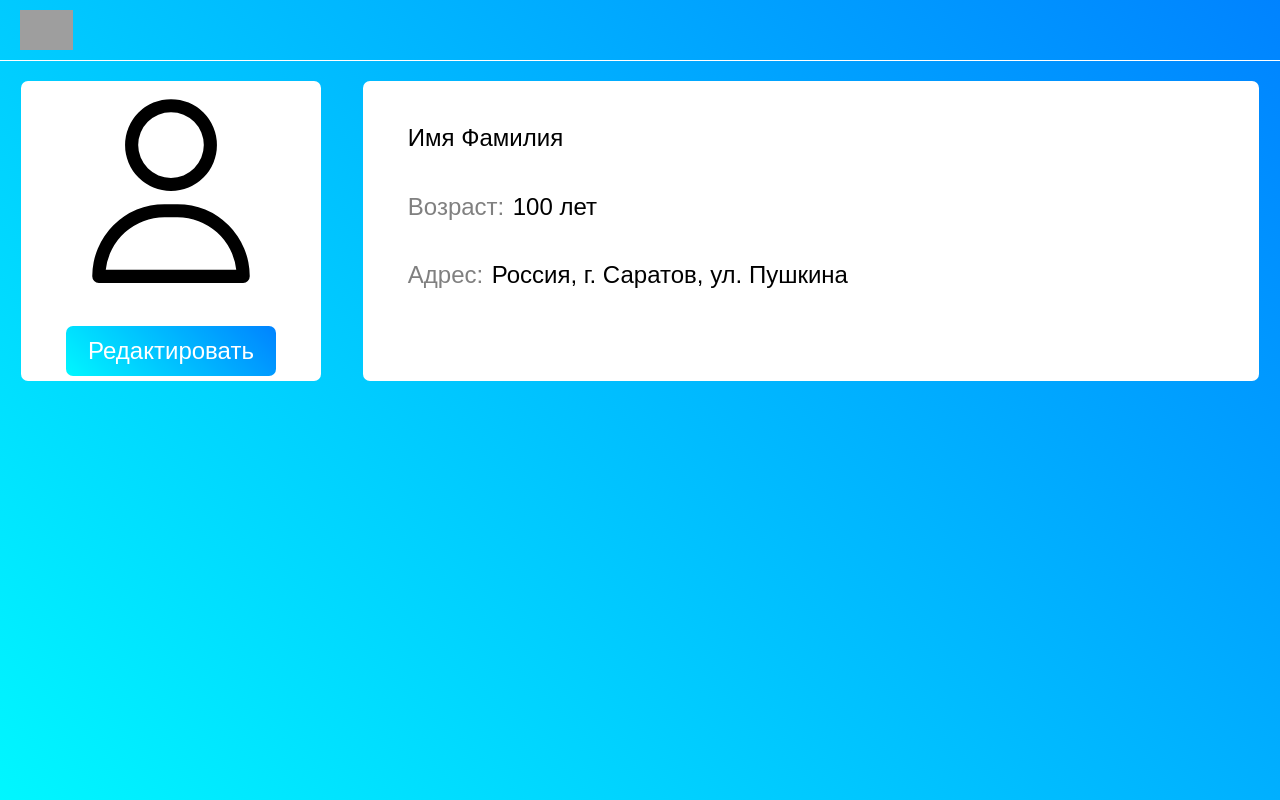
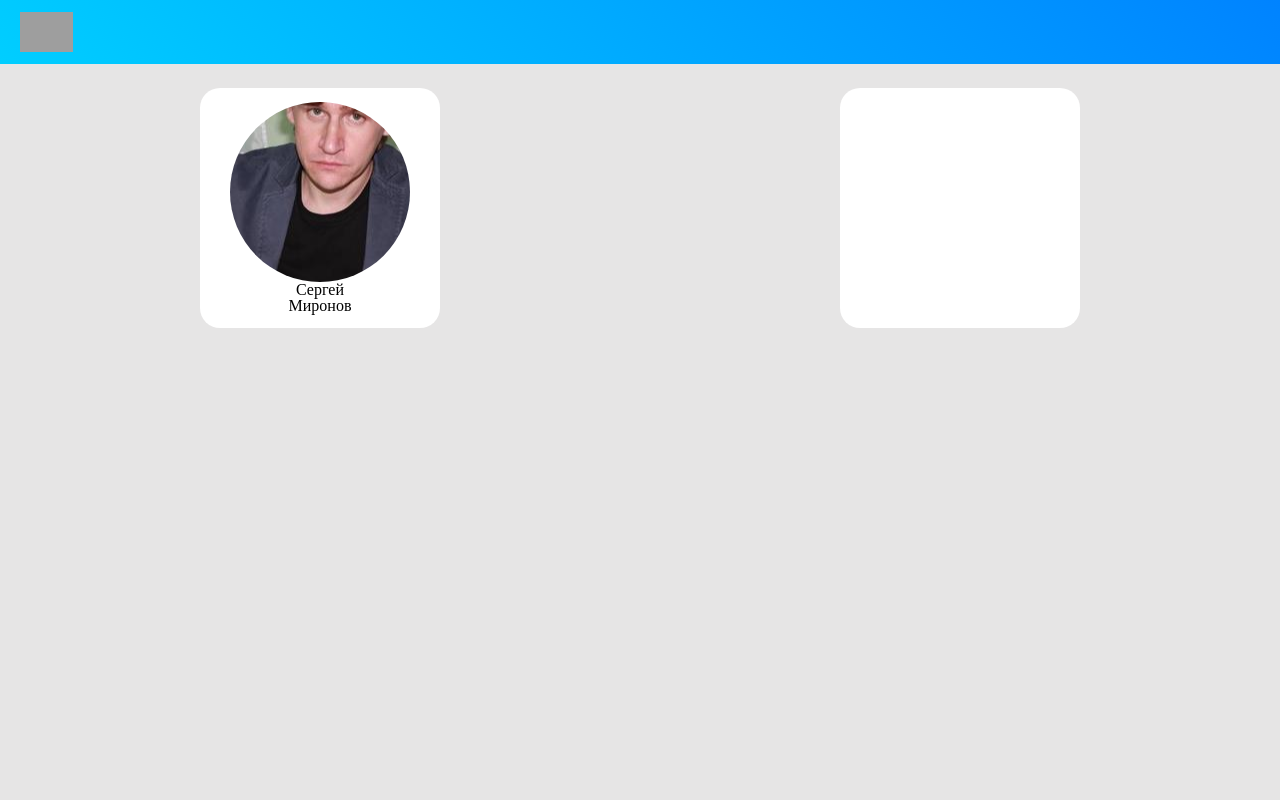
Before and after one commit to ssuplantovision/plantovisionUI, a React (Create React App) app: page /profile in a window 1280 px wide. Built offline with nearby package versions, Linux system fonts and the light colour scheme; grey boxes are pictures that could not be loaded.

Commit message:
new front singUp and Profile

```diff
--- a/src/App.css
+++ b/src/App.css
@@ -5,11 +5,11 @@ header{
   display: flex;
   align-items: center;
   justify-content: space-between;
-  height: 20px;
+  height: 2vh;
   /* width: 90%; */
-  margin: 20px auto;
+  margin: 3vh auto;
   /* background: white; */
-  border-radius: 4.75904px;
+
 }
 .header_icon{
   width: 150px;
--- a/src/pages/Login/Login.css
+++ b/src/pages/Login/Login.css
@@ -1,6 +1,6 @@
 
 
-center{
+.centerLogin{
   align-items: center;
   display: flex;
   flex-direction: column;
@@ -12,7 +12,7 @@ center{
   background: white;
   border-radius: 10px;
 }
-center h1{
+.centerLogin h1{
   margin-top: 10%;
   font-size: xx-large;
 }
--- a/src/pages/Login/Login.tsx
+++ b/src/pages/Login/Login.tsx
@@ -32,7 +32,7 @@ function Login() {
       {/* </Link> */}
       </header>
       <div className='header_line'/>
-      <center>
+      <div className='centerLogin'>
         <h1>Авторизация</h1>
         <div className='input_block'>
           <div className='logIn_user_name'>
@@ -71,7 +71,7 @@ function Login() {
           </a>
           </Link>
         </div>
-      </center>
+      </div>
     </div>
   );
 }
--- a/src/pages/Profile/Profile.css
+++ b/src/pages/Profile/Profile.css
@@ -8,87 +8,39 @@
   /* height: 700px; */
   /* width: 95%;
   height: 900px; */
-  margin: 20px auto;
+  height: 92vh;
+  width: 100%;
+  background-color: rgb(230, 229, 229);
+  /* margin: 20px auto; */
   justify-content: space-around;
   /* background: white; */
-  border-radius: 10px;
+  /* border-radius: 10px; */
 }
-.Profile_center h1{
-  margin-top: 10%;
-  font-size: xx-large;
-}
-.profile_center_left{
-display: flex;
-flex-direction: column;
-
-}
-.profile_center_left_image_block_icon{
-  width: 70%;
-  height: 70%;
-  background: url(../../assets/icons/logIn_icon.svg) center center no-repeat;
-}
-.profile_center_left_image_block{
+/* *{
+  padding:0;
+  margin:0;
+} */
+.Profile_image{
   display: flex;
   flex-direction: column;
   align-items: center;
   justify-content: center;
-  width: 300px;
-  height: 300px;
-  background-color: rgb(255, 255, 255);
-  border-radius: 7px;
+  margin-top: 3vh;
+  width: 30vh;
+  height: 30vh;
+  background: white;
+  border-radius: 20px;
 }
-.profile_center_left_image_block_redact{
-  cursor: pointer;
-  margin-top: 10%;
-  width: 70%;
-  display: flex;
-  justify-content: center;
-  align-items: center;
-  border-radius: 7px;
-  height: 50px;
-  font-family: Arial, sans-serif;
-  background: linear-gradient(45deg, rgba(0, 247, 255, 1) 0%, rgba(0, 131, 255, 1) 100%) center 0 round;
+.Profile_image_icon{
+  width: 75%;
+  height: 75%;
+  border-radius: 50%;
+  background: url(../../assets/images/mir.jpg) center center no-repeat;
 }
-.profile_center_left_image_block_redact h1{
-  font-size: x-large;
-  color: white;
-  margin: 0;
+.Profile_info{
+  margin-top: 3vh;
+  width: 30vh;
+  height: 30vh;
+  background: white;
+  border-radius: 20px;
 }
-.profile_center_right{
-
-  width: 70%;
-  height: 300px;
-  background-color: rgb(255, 255, 255);
-  border-radius: 7px;
-}
-.profile_center_right_name{
-  font-family: Arial, sans-serif;
-  margin-left: 5%;
-  margin-top: 5%;
-  font-size: x-large;
-}
-.profile_center_right_old{
-  display: flex;
-  flex-direction: row;
-  align-items: center;
-  font-family: Arial, sans-serif;
-  margin-left: 5%;
-  margin-top: 5%;
-  font-size: x-large;
-
-}
-.profile_center_right_old h1{
-  color:gray;
-}
-#profile_center_right_old_old{
-  color: gray;
-  margin-right: 1%;
-}
-.profile_center_right_input{
-  border: none;
-  width: 90%;
-  border-bottom: 1px solid gray;
-  padding: 5px;
-  transition: border-color 0.3s;
-  outline: none;
-}
--- a/src/pages/Profile/Profile.tsx
+++ b/src/pages/Profile/Profile.tsx
@@ -31,79 +31,16 @@ function Profile() {
       <header>
       <div className='header_icon' onClick={getBackPage} style={{cursor:"pointer"}}/>
       </header>
-      <div className='header_line'/>
+      {/* <div className='header_line'/> */}
       <div className='Profile_center'>
-      <div className='profile_center_left'>
-        <div className='profile_center_left_image_block'>
-          <div className='profile_center_left_image_block_icon' />
-          <div className='profile_center_left_image_block_redact'>
-            {isEditing ? (
-              <h1 onClick={handleSaveClick}>Сохранить</h1>
-            ) : (
-              <h1 onClick={handleEditClick}>Редактировать</h1>
-            )}
-          </div>
+        <div className='Profile_image'>
+          <div className='Profile_image_icon'/>
+          <a>Сергей</a>
+          <a>Миронов</a>
         </div>
-      </div>
-      <div className='profile_center_right'>
-        <div className='profile_center_right_name'>
-          {isEditing ? (
-            <>
-              <input
-              className='profile_center_right_input'
-                type='text'
-                value={firstName}
-                onChange={(e) => setFirstName(e.target.value)}
-              />
-              <input
-                className='profile_center_right_input'
-                type='text'
-                value={lastName}
-                onChange={(e) => setLastName(e.target.value)}
-              />
-            </>
-          ) : (
-            <>
-              <a>{firstName} </a>
-              <a>{lastName} </a>
-            </>
-          )}
+        <div className='Profile_info'>
+
         </div>
-        <div className='profile_center_right_old'>
-          {isEditing ? (
-            <>
-              <input
-                className='profile_center_right_input'
-                type='text'
-                value={age}
-                onChange={(e) => setAge(e.target.value)}
-              />
-            </>
-          ) : (
-            <>
-              <a id='profile_center_right_old_old'>Возраст: </a>
-              <a>{age} </a>
-            </>
-          )}
-        </div>
-        <div className='profile_center_right_old'>
-          {isEditing ? (
-            <>
-              <input
-              className='profile_center_right_input'
-                type='text'
-                value={address}
-                onChange={(e) => setAddress(e.target.value)}
-              />
-            </>
-          ) : (
-            <>
-              <a id='profile_center_right_old_old'>Адрес: </a>
-              <a>{address} </a>
-            </>
-          )}
-        </div>
-      </div>
     </div>
     </div>
   );
--- a/src/pages/SingUp/SingUp.css
+++ b/src/pages/SingUp/SingUp.css
@@ -6,7 +6,7 @@ center{
   flex-direction: column;
   /* align-items: center;
   justify-content: space-between; */
-  height: 500px;
+  height: 550px;
   width: 400px;
   margin: 20px auto;
   background: white;
@@ -43,7 +43,9 @@ center h1{
   align-items: center;
   width: 100%;
 }
-
+#logIn_user_email_block_icon{
+  background: url(../../assets/icons/email_icon.svg) center center no-repeat;
+}
 .logIn_user_name_block_icon {
   width: 24px;
   height: 24px;
--- a/src/pages/SingUp/SingUp.tsx
+++ b/src/pages/SingUp/SingUp.tsx
@@ -11,12 +11,16 @@ function SingUp() {
   }
   const [password, setPassword] = useState('');
   const [login, setLogin] = useState('');
+  const [email, setEmail] = useState('');
   const [error, setError] = useState('');
   const handleLogin = () => {
     if (password === '') {
       setError('Пожалуйста, введите пароль.');
     } else if (login === ''){
       setError('Пожалуйста, введите логин.');
+
+    }else if (email === ''){
+      setError('Пожалуйста, введите почту.');
 
     }else{
       setError('');
@@ -46,7 +50,14 @@ function SingUp() {
                onChange={(e) => setLogin(e.target.value)}></input>
             </div>
           </div>
-
+          <div className='logIn_user_password'>
+            <a>Почта</a>
+            <div className='logIn_user_password_block'>
+              <div className='logIn_user_password_block_icon' id='logIn_user_email_block_icon'/>
+              <input type='password' placeholder='Введите почту...' value={email}
+                onChange={(e) => setEmail(e.target.value)}></input>
+            </div>
+          </div>
           <div className='logIn_user_password'>
             <a>Пароль</a>
             <div className='logIn_user_password_block'>
@@ -55,6 +66,7 @@ function SingUp() {
                 onChange={(e) => setPassword(e.target.value)}></input>
             </div>
           </div>
+
           <div className='logIn_enter'>
             <h1 onClick={handleLogin}>Создать аккаунт</h1>
           </div>
```
Also changed, not shown: src/assets/icons/email_icon.svg (added), src/assets/images/mir.jpg (added).
